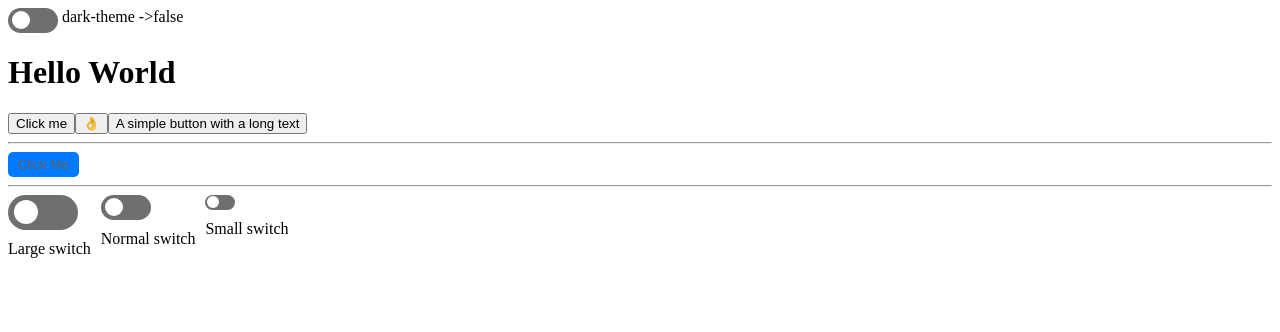
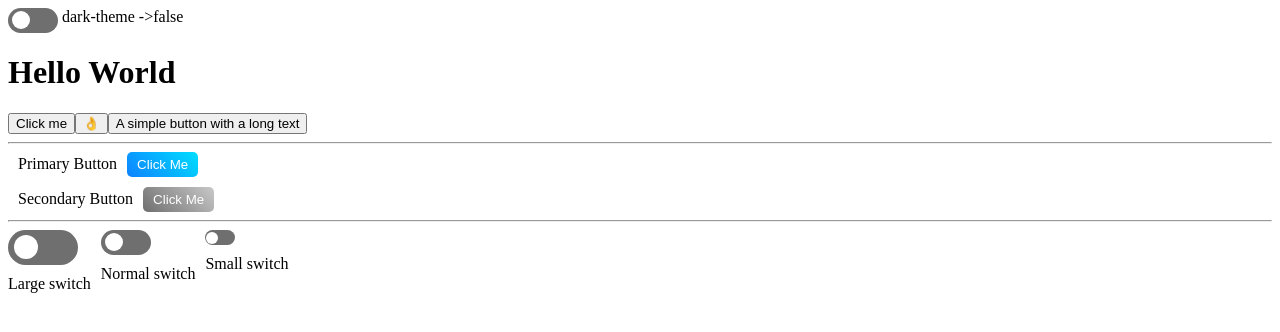
Before and after one commit to RDayalMunda/rdm-vue3-components, a Vue app: page / in a window 1280 px wide. Shown: the top 332 px of the page. Built offline with nearby package versions, Linux system fonts and the light colour scheme.

Commit message:
button themes

```diff
--- a/src/components/RdmButtonRunner.vue
+++ b/src/components/RdmButtonRunner.vue
@@ -5,8 +5,15 @@
     <button @click="handleClick">A simple button with a long text</button>
   </div>
   <hr />
-  <div>
-    <RdmButton text="Click Me" @click="handleClick" />
+  <div class="custom-container">
+    <div>
+      <label>Primary Button</label>
+      <RdmButton text="Click Me" @click="handleClick" />
+    </div>
+    <div>
+      <label>Secondary Button</label>
+      <RdmButton text="Click Me" variant="secondary" @click="handleClick" />
+    </div>
   </div>
 </template>
 
@@ -17,3 +24,13 @@ function handleClick() {
   console.log("clicked");
 }
 </script>
+<style scoped>
+.custom-container {
+  display: flex;
+  flex-direction: column;
+  gap: 10px;
+}
+.custom-container label {
+  margin: 10px;
+}
+</style>
--- /dev/null
+++ b/src/scss/_button.scss
@@ -0,0 +1,35 @@
+body {
+  --rdm-primary-bg: #0e82ff;
+  --rdm-primary-bg-2: #00deff;
+  --rdm-primary-color: #fff;
+  --rdm-secondary-bg: #6f6f6f;
+  --rdm-secondary-bg-2: #c8c8c8;
+}
+body.rdm-dark {
+  --rdm-primary-bg: #082a4f;
+  --rdm-primary-bg-2: #082a4f;
+  --rdm-primary-color: #fff;
+  --rdm-secondary-bg: #03dac6;
+  --rdm-secondary-bg-2: #03dac6;
+}
+
+.rdm-button {
+  // linear gradient
+  background: linear-gradient(
+    45deg,
+    var(--rdm-primary-bg),
+    var(--rdm-primary-bg-2)
+  );
+  color: var(--rdm-primary-color);
+  border: none;
+  padding: 5px 10px;
+  border-radius: 5px;
+  cursor: pointer;
+}
+.rdm-button[variant="secondary"] {
+  background: linear-gradient(
+    45deg,
+    var(--rdm-secondary-bg),
+    var(--rdm-secondary-bg-2)
+  );
+}
--- a/src/scss/_styles.scss
+++ b/src/scss/_styles.scss
@@ -1,10 +1,2 @@
-.rdm-button {
-  background-color: var(--rdm-primary-color);
-  color: var(--rdm-secondary-color);
-  border: none;
-  padding: 5px 10px;
-  border-radius: 5px;
-  cursor: pointer;
-}
-
+@import "./button.scss";
 @import "./switch.scss";
--- a/src/scss/_switch.scss
+++ b/src/scss/_switch.scss
@@ -21,7 +21,7 @@ body {
     --rdm-switch-height: 15px;
     --rdm-switch-slider-height: 12px;
     --rdm-switch-slider-width: 12px;
-    --rdm-switch-gap: 2px;
+    --rdm-switch-gap: 1px;
   }
 }
 
@@ -81,3 +81,7 @@ body {
     )
   );
 }
+
+.rdm-no-size-hide:focus-visible + .rdm-switch-slider {
+  outline: 2px solid #000;
+}
```
